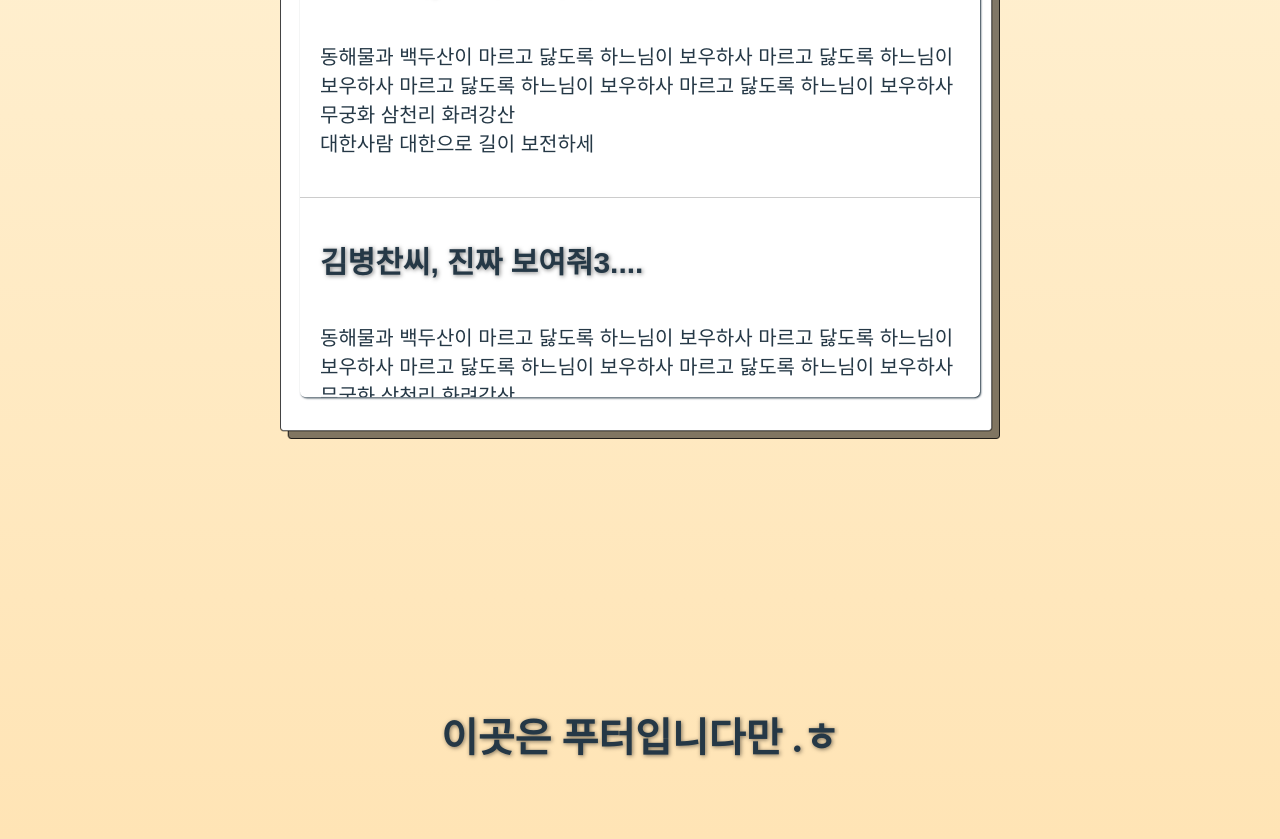
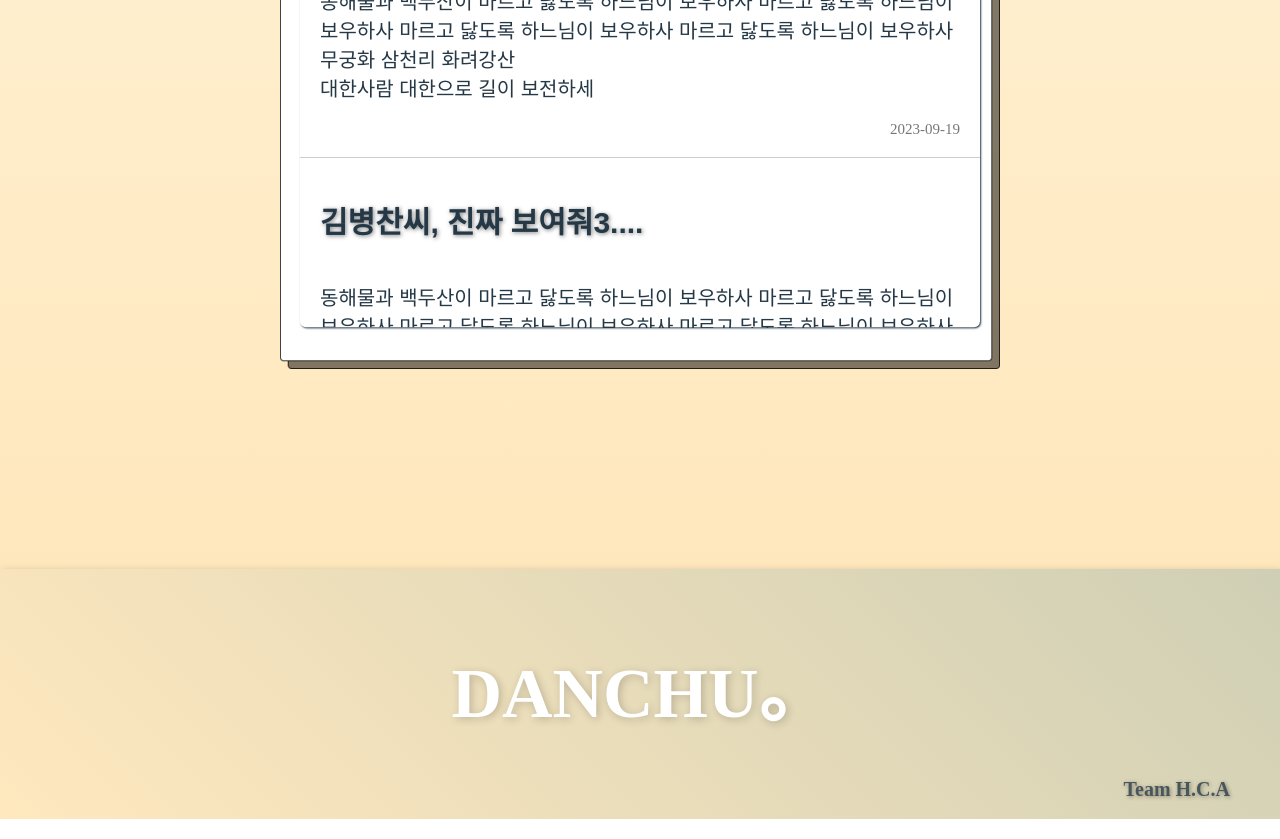
Before and after one commit to team-hca/danchu, a React (Create React App) app in the folder frontend/frontapp/: page /result in a window 1280 px wide. Shown: the part 1340-2179 px from the top of the page. Built offline with nearby package versions, Linux system fonts and the light colour scheme.

Commit message:
:lipstick: style: Footer 디자인 변경

```diff
--- a/frontend/frontapp/src/components/Common/Footer.jsx
+++ b/frontend/frontapp/src/components/Common/Footer.jsx
@@ -2,8 +2,7 @@ import React from "react";
 import styled from "styled-components";
 
 const Container = styled.div`
-  height: 200px;
-
+  height: 250px;
   width: 100%;
   max-width: 100%;
   display: flex;
@@ -12,22 +11,42 @@ const Container = styled.div`
   align-items: center;
   position: relative;
   margin-top: 200px;
+  background: linear-gradient(45deg, #ffe8be, #cfcfb5);
+  box-shadow: 2px 2px 8px rgba(0, 0, 0, 0.2);
 `;
 
-const Message = styled.div`
-  position: relative;
+const A = styled.div`
+  widht: 720px;
+`;
+
+const ProjectTitle = styled.div`
+  color: #fff;
+  font-size: 70px;
+  font-weight: bold;
+  text-shadow: 2px 2px 8px rgba(0, 0, 0, 0.2);
+
+  &:hover {
+    transform: scale(1.05);
+    transition: transform 0.3s ease;
+  }
+`;
+
+const TeamName = styled.div`
   color: #253846;
+  font-size: 20px;
+  font-weight: bold;
+  opacity: 0.8;
   text-shadow: 1px 1px 4px rgba(0, 0, 0, 0.5);
-  font-weight: bold;
-  font-size: 40px;
-  overflow: hidden;
-  padding: 5px 0;
+  position: absolute; // 절대 위치 지정
+  bottom: 20px; // 아래에서 10px 떨어진 위치에 배치
+  right: 50px; // 오른쪽에서 40px 떨어진 위치에 배치
 `;
 
 export default function Footer() {
   return (
     <Container>
-      <Message>이곳은 푸터입니다만 .ㅎ</Message>
+      <ProjectTitle>DANCHU。</ProjectTitle>
+      <TeamName>Team H.C.A</TeamName>
     </Container>
   );
 }
--- a/frontend/frontapp/src/components/Common/Navbar.jsx
+++ b/frontend/frontapp/src/components/Common/Navbar.jsx
@@ -76,7 +76,7 @@ const Navbar = () => {
 
   return (
     <Container isVisible={isVisible}>
-      <Logo>MyApp</Logo>
+      <Logo>DANCHU</Logo>
       <NavCenter>
         <NavItems>
           <NavItem>★☆★☆★☆</NavItem>
--- a/frontend/frontapp/src/components/Main/MainBox.jsx
+++ b/frontend/frontapp/src/components/Main/MainBox.jsx
@@ -15,6 +15,7 @@ const Container = styled.div`
   position: relative;
   justify-content: center;
   margin-top: 20px;
+  margin-bottom: 80px;
 `;
 
 const BoxImage = styled.div`
--- a/frontend/frontapp/src/components/News/News.jsx
+++ b/frontend/frontapp/src/components/News/News.jsx
@@ -8,9 +8,7 @@ const Container = styled.div`
   flex-direction: column;
   justify-content: center;
   align-items: stretch;
-  width: 100%;
-  height: auto;
-  margin-top: 150px;
+  width: 720px;
 `;
 
 export default function News() {
--- a/frontend/frontapp/src/components/News/NewsBox.jsx
+++ b/frontend/frontapp/src/components/News/NewsBox.jsx
@@ -89,6 +89,13 @@ const ContentText = styled.div`
   margin-bottom: 10px;
 `;
 
+const DateText = styled.div`
+  font-size: 15px;
+  align-self: flex-start;
+  margin-left: auto; // Pushes the date to the far right
+  color: #777;
+`;
+
 const ButtonWrapper = styled.button`
   background: none;
   border: none;
@@ -142,6 +149,7 @@ export default function NewsBox() {
 무궁화 삼천리 화려강산
 대한사람 대한으로 길이 보전하세`,
       url: `https://www.naver.com`,
+      date: `2023-09-19`,
     }));
   }
 
@@ -167,6 +175,7 @@ export default function NewsBox() {
     title: "끝",
     content: "더 이상의 뉴스가 없습니다.",
     url: "#",
+    date: "",
   });
 
   return (
@@ -185,6 +194,7 @@ export default function NewsBox() {
                     <LastItemContentText>
                       <NewlineText text={data.content} />
                     </LastItemContentText>
+                    {data.date && <DateText>{data.date}</DateText>}
                   </DummyItem>
                 );
               }
@@ -199,6 +209,7 @@ export default function NewsBox() {
                       <NewlineText text={data.content} />
                     </ContentText>
                   </ButtonWrapper>
+                  {data.date && <DateText>{data.date}</DateText>}
                 </DummyItem>
               );
             })}
--- a/frontend/frontapp/src/routes/QuizResult.jsx
+++ b/frontend/frontapp/src/routes/QuizResult.jsx
@@ -7,7 +7,7 @@ import Main from "../components/Main/Main";
 import News from "../components/News/News";
 
 const Container = styled.div`
-  // width: auto;
+  width: auto;
   display: flex;
   flex-direction: column;
   // overflow-y: auto;
```
